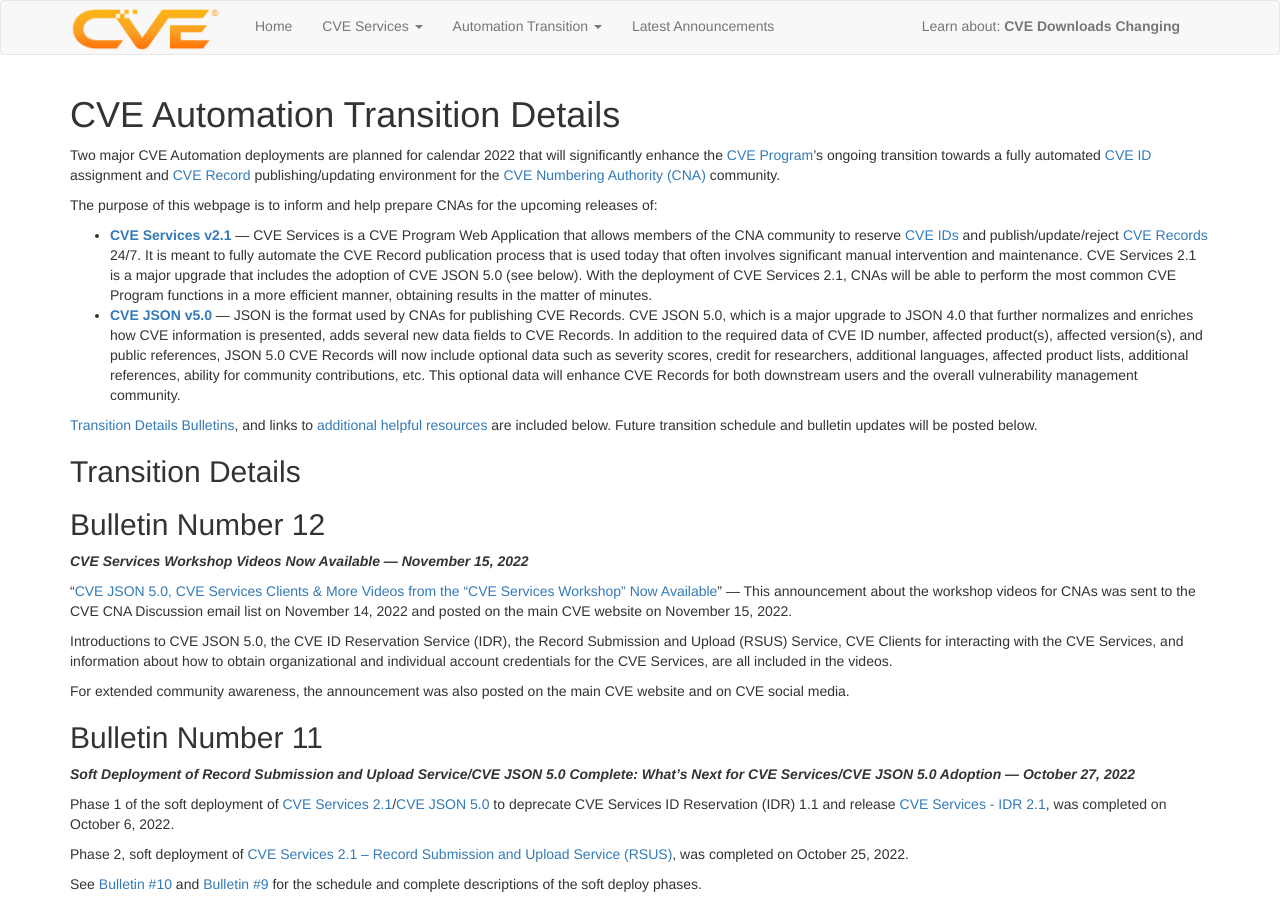
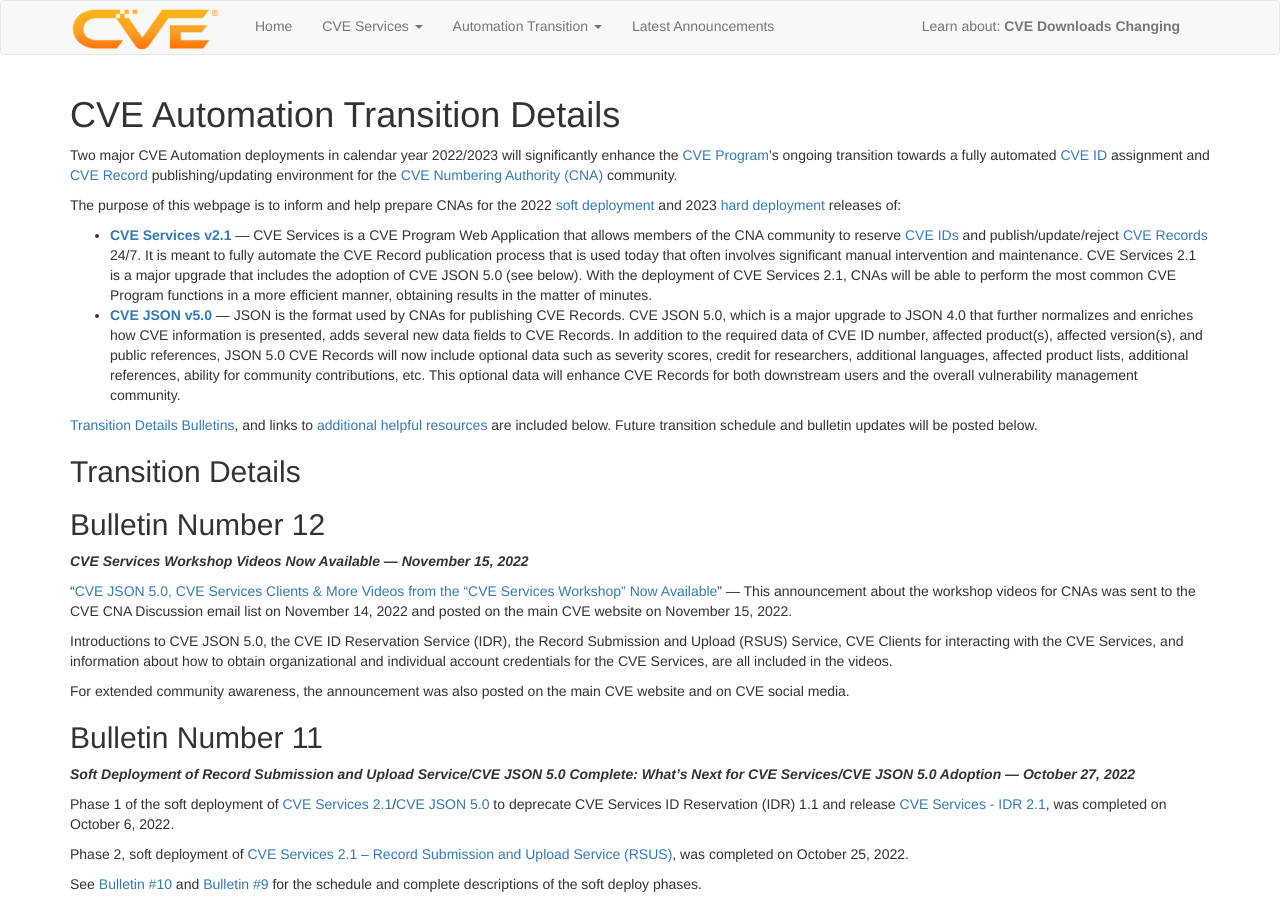
Before and after one commit to CVEProject/cveproject.github.io, a Jekyll site: the page built from automation-transition.md, in a window 1280 px wide and 900 px high. Built offline with Jekyll 4.4.1, drawn with Linux system fonts in a browser that asks for light colours; nearby versions of some CDN libraries.

Commit message:
Update automation-transition.md
Update text

```diff
--- a/automation-transition.md
+++ b/automation-transition.md
@@ -2,9 +2,9 @@
 title: CVE Automation Transition Details
 layout: page
 ---
-Two major CVE Automation deployments are planned for calendar 2022 that will significantly enhance the [CVE Program](https://www.cve.org/)’s ongoing transition towards a fully automated [CVE ID](https://www.cve.org/ResourcesSupport/Glossary?activeTerm=glossaryCVEID) assignment and [CVE Record](https://www.cve.org/ResourcesSupport/Glossary?activeTerm=glossaryRecord) publishing/updating environment for the [CVE Numbering Authority (CNA)](https://www.cve.org/ProgramOrganization/CNAs) community.
+Two major CVE Automation deployments in calendar year 2022/2023 will significantly enhance the [CVE Program](https://www.cve.org/)’s ongoing transition towards a fully automated [CVE ID](https://www.cve.org/ResourcesSupport/Glossary?activeTerm=glossaryCVEID) assignment and [CVE Record](https://www.cve.org/ResourcesSupport/Glossary?activeTerm=glossaryRecord) publishing/updating environment for the [CVE Numbering Authority (CNA)](https://www.cve.org/ProgramOrganization/CNAs) community.
 
-The purpose of this webpage is to inform and help prepare CNAs for the upcoming releases of:
+The purpose of this webpage is to inform and help prepare CNAs for the 2022 [soft deployment](https://cveproject.github.io/automation-cve-services-faqs#what-is-meant-by-cve-services-21-soft-deploy) and 2023 [hard deployment](https://cveproject.github.io/automation-cve-services-faqs#what-is-meant-by-cve-services-21-hard-deploy) releases of:
 
 * <strong>[CVE Services v2.1](https://github.com/CVEProject/cve-services)</strong> &mdash; CVE Services is a CVE Program Web Application that allows members of the CNA community to reserve [CVE IDs](https://www.cve.org/ResourcesSupport/Glossary?activeTerm=glossaryCVEID) and publish/update/reject [CVE Records](https://www.cve.org/ResourcesSupport/Glossary?activeTerm=glossaryRecord) 24/7. It is meant to fully automate the CVE Record publication process that is used today that often involves significant manual intervention and maintenance. CVE Services 2.1 is a major upgrade that includes the adoption of CVE JSON 5.0 (see below). With the deployment of CVE Services 2.1, CNAs will be able to perform the most common CVE Program functions in a more efficient manner, obtaining results in the matter of minutes.
 * <strong>[CVE JSON v5.0](https://github.com/CVEProject/cve-schema/blob/master/schema/v5.0/CVE_JSON_5.0_schema.json)</strong> &mdash; JSON is the format used by CNAs for publishing CVE Records. CVE JSON 5.0, which is a major upgrade to JSON 4.0 that further normalizes and enriches how CVE information is presented, adds several new data fields to CVE Records. In addition to the required data of CVE ID number, affected product(s), affected version(s), and public references, JSON 5.0 CVE Records will now include optional data such as severity scores, credit for researchers, additional languages, affected product lists, additional references, ability for community contributions, etc. This optional data will enhance CVE Records for both downstream users and the overall vulnerability management community.
```
